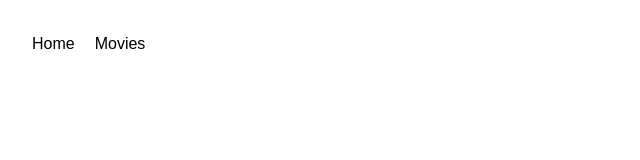
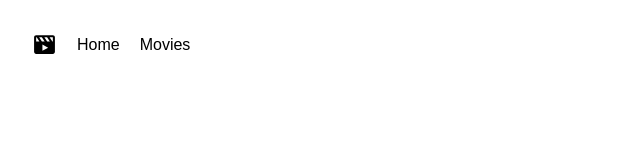
Before and after one commit to nastjademchyk/goit-react-hw-05, a React (Vite) app: page / in a window 1280 px wide. Shown: the top 160 px of the page, without its empty margins (0-640 px from the left). Built offline with nearby package versions, Linux system fonts and the light colour scheme.

Commit message:
added svg to navigation

```diff
--- a/package.json
+++ b/package.json
@@ -14,6 +14,7 @@
     "modern-normalize": "^3.0.1",
     "react": "^18.3.1",
     "react-dom": "^18.3.1",
+    "react-icons": "^5.3.0",
     "react-router-dom": "^6.28.0"
   },
   "devDependencies": {
--- a/src/components/Navigation/Navigation.jsx
+++ b/src/components/Navigation/Navigation.jsx
@@ -1,9 +1,12 @@
 import React from "react";
 import { NavLink } from "react-router-dom";
 import s from "./Navigation.module.css";
+import { BiSolidMoviePlay } from "react-icons/bi";
 
 const Navigation = () => {
   return (
+    <div className={s.nav}>
+      <BiSolidMoviePlay size="25px" />
       <nav className={s.nav}>
         <NavLink to="/" className={s.navigation_name}>
           Home
@@ -12,6 +15,7 @@ const Navigation = () => {
           Movies
         </NavLink>
       </nav>
+    </div>
   );
 };
 
--- a/src/components/Navigation/Navigation.module.css
+++ b/src/components/Navigation/Navigation.module.css
@@ -5,10 +5,10 @@
 
 .navigation_name:hover {
   color: blueviolet;
-  text-decoration: underline;
 }
 
 .nav {
   display: flex;
   gap: 20px;
+  align-items: center;
 }
--- a/src/pages/NotFoundPage/NotFoundPage.jsx
+++ b/src/pages/NotFoundPage/NotFoundPage.jsx
@@ -4,7 +4,7 @@ import { Link } from "react-router-dom";
 const NotFoundPage = () => {
   return (
     <div>
-      <div>NotFoundPage</div>
+      <div>Page not found</div>
       <Link to="/">Home</Link>
     </div>
   );
```
Also changed, not shown: 1 other file (tests, documents, lock files or other folders). Lines whose indentation alone changed are shown as unchanged.
